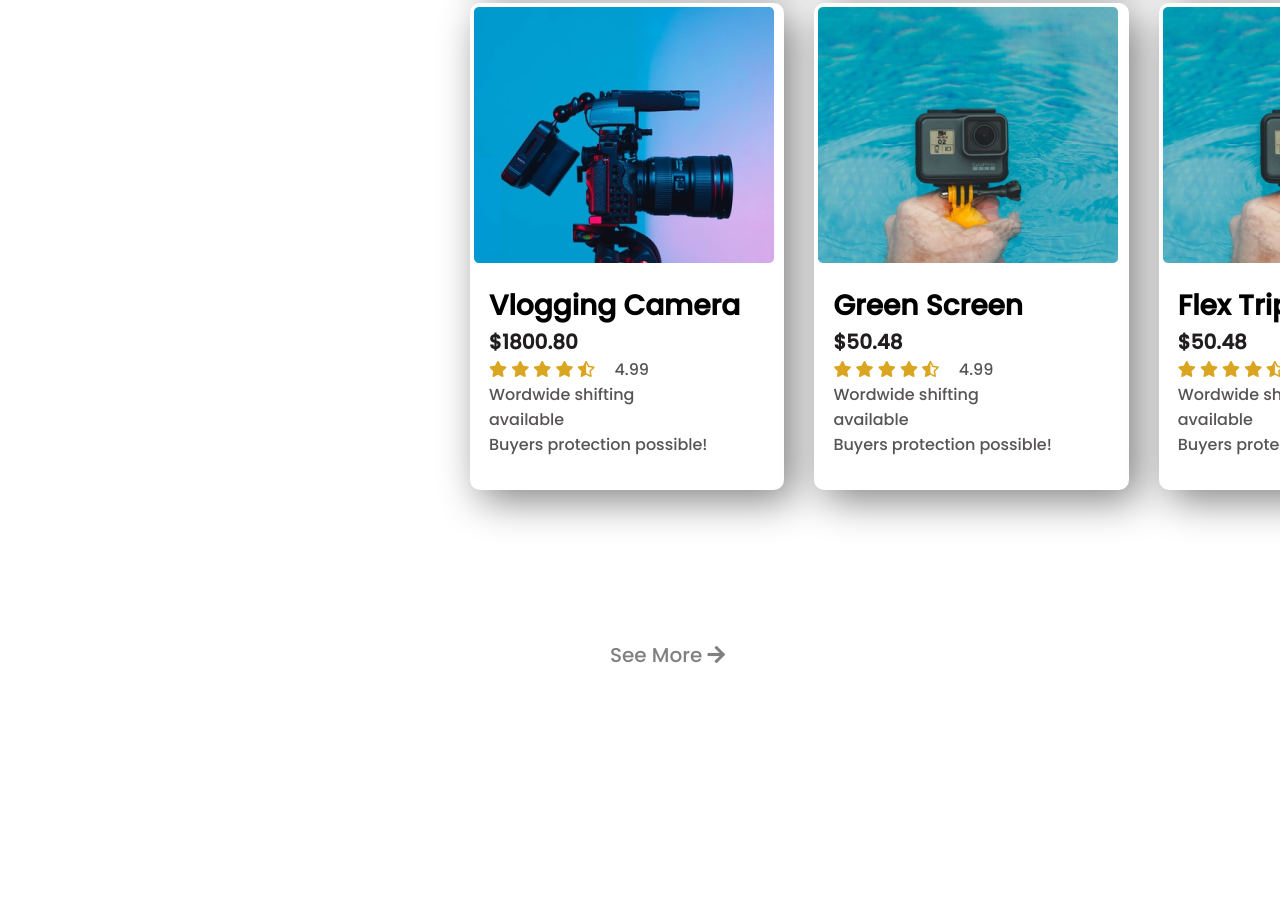
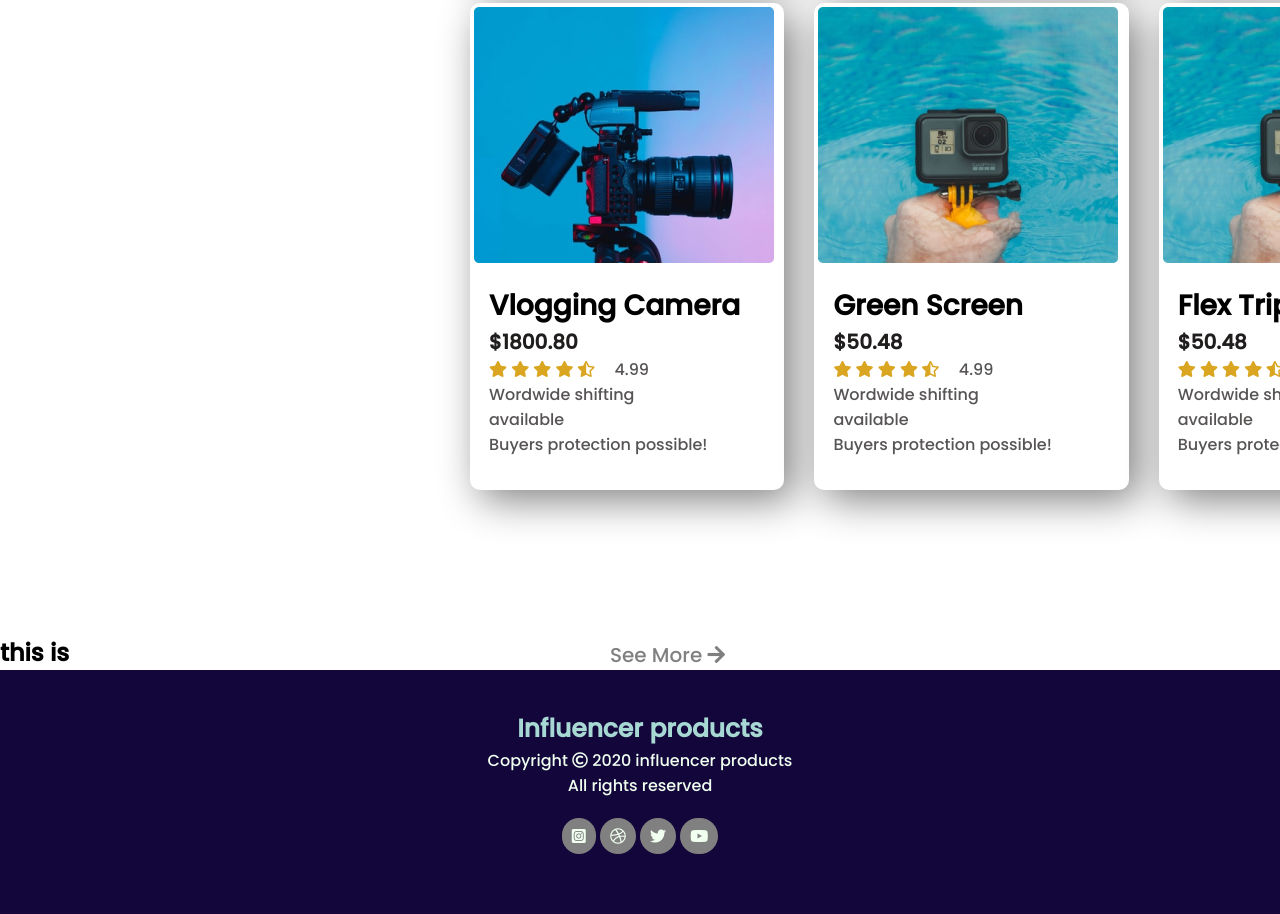
Before and after one commit to Tasnim63/influencer-gear, a plain HTML site: page index.html in a window 1280 px wide. Shown: the part 2463-3377 px from the top of the page. Before the commit the page ends 3138 px from the top, so only its background shows below. Drawn offline with Linux system fonts and the light colour scheme; a web font is replaced by a local one.

Commit message:
third commit

```diff
--- a/index.html
+++ b/index.html
@@ -274,6 +274,26 @@
 
         </div>
     </section>
+    <section>
+        <h1>this is </h1>
+    </section>
+
+
+
+    <!-----------------------footer part -->
+    <footer>
+        <div class="footer">
+            <h3>Influencer products</h3>
+            <p>Copyright <i class="far fa-copyright"></i> 2020 influencer products</p>
+            <p>All rights reserved</p>
+            <p class="footer-icon"><i class="fab fa-instagram-square"></i>
+                <i class="fab fa-dribbble"></i>
+                <i class="fab fa-twitter"></i>
+                <i class="fab fa-youtube"></i>
+            </p>
+        </div>
+
+    </footer>
 
 </body>
 
--- a/style.css
+++ b/style.css
@@ -121,6 +121,40 @@
     color: grey;
 padding: 5px;
     font-size: 20px;
+    }
 
 
+/*********************footer part */
+.footer{
+    text-align: center;
+    padding: 40px;
+    background-color:  rgb(18, 6, 59);
+   color: honeydew;
 }
+.footer h3{
+    font-size: 25px;
+    color: rgb(167, 216, 211);
+}
+.footer-icon{
+    padding: 20px;
+}
+.footer-icon  .fa-instagram-square{
+  padding: 10px;
+  background-color: grey;
+  border-radius: 40px;
+}
+.footer-icon  .fa-dribbble{
+  padding: 10px;
+  background-color: grey;
+  border-radius: 40px;
+}
+.footer-icon  .fa-twitter{
+  padding: 10px;
+  background-color: grey;
+  border-radius: 40px;
+}
+.footer-icon  .fa-youtube{
+  padding: 10px;
+  background-color: grey;
+  border-radius: 40px;
+}
```
